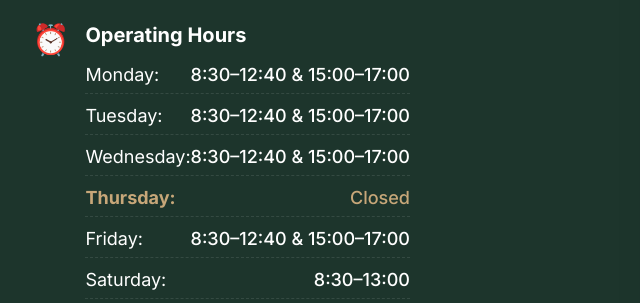
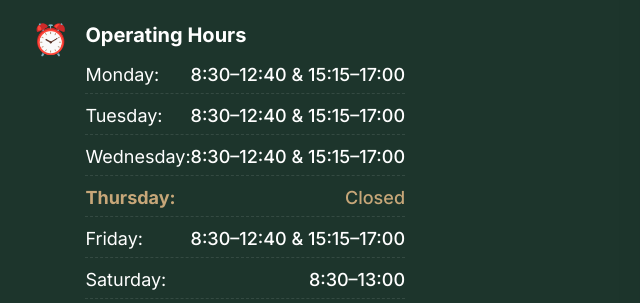
Before and after one commit to nickneouk/JohnsBarbers, a plain HTML site: page index.html in a window 1280 px wide. Shown: the part 2435-2738 px from the top of the page, 0-640 px from the left. Drawn offline with nearby package versions, Linux system fonts and the light colour scheme.

Commit message:
Update index.html

```diff
--- a/index.html
+++ b/index.html
@@ -310,11 +310,11 @@
                                     <span class="gr-text language-hidden">Ώρες Λειτουργίας</span>
                                 </p>
                                 <ul class="text-lg space-y-1 hours-list">
-                                    <li><span class="day"><span class="en-text">Monday</span><span class="gr-text language-hidden">Δευτέρα</span>:</span> <span class="time">8:30–12:40 & 15:00–17:00</span></li>
-                                    <li><span class="day"><span class="en-text">Tuesday</span><span class="gr-text language-hidden">Τρίτη</span>:</span> <span class="time">8:30–12:40 & 15:00–17:00</span></li>
-                                    <li><span class="day"><span class="en-text">Wednesday</span><span class="gr-text language-hidden">Τετάρτη</span>:</span> <span class="time">8:30–12:40 & 15:00–17:00</span></li>
+                                    <li><span class="day"><span class="en-text">Monday</span><span class="gr-text language-hidden">Δευτέρα</span>:</span> <span class="time">8:30–12:40 & 15:15–17:00</span></li>
+                                    <li><span class="day"><span class="en-text">Tuesday</span><span class="gr-text language-hidden">Τρίτη</span>:</span> <span class="time">8:30–12:40 & 15:15–17:00</span></li>
+                                    <li><span class="day"><span class="en-text">Wednesday</span><span class="gr-text language-hidden">Τετάρτη</span>:</span> <span class="time">8:30–12:40 & 15:15–17:00</span></li>
                                     <li class="font-bold text-brand-accent"><span class="day"><span class="en-text">Thursday</span><span class="gr-text language-hidden">Πέμπτη</span>:</span> <span class="time"><span class="en-text">Closed</span><span class="gr-text language-hidden">Κλειστά</span></span></li>
-                                    <li><span class="day"><span class="en-text">Friday</span><span class="gr-text language-hidden">Παρασκευή</span>:</span> <span class="time">8:30–12:40 & 15:00–17:00</span></li>
+                                    <li><span class="day"><span class="en-text">Friday</span><span class="gr-text language-hidden">Παρασκευή</span>:</span> <span class="time">8:30–12:40 & 15:15–17:00</span></li>
                                     <li><span class="day"><span class="en-text">Saturday</span><span class="gr-text language-hidden">Σάββατο</span>:</span> <span class="time">8:30–13:00</span></li>
                                     <li class="font-bold text-brand-accent"><span class="day"><span class="en-text">Sunday</span><span class="gr-text language-hidden">Κυριακή</span>:</span> <span class="time"><span class="en-text">Closed</span><span class="gr-text language-hidden">Κλειστά</span></span></li>
                                 </ul>
```
